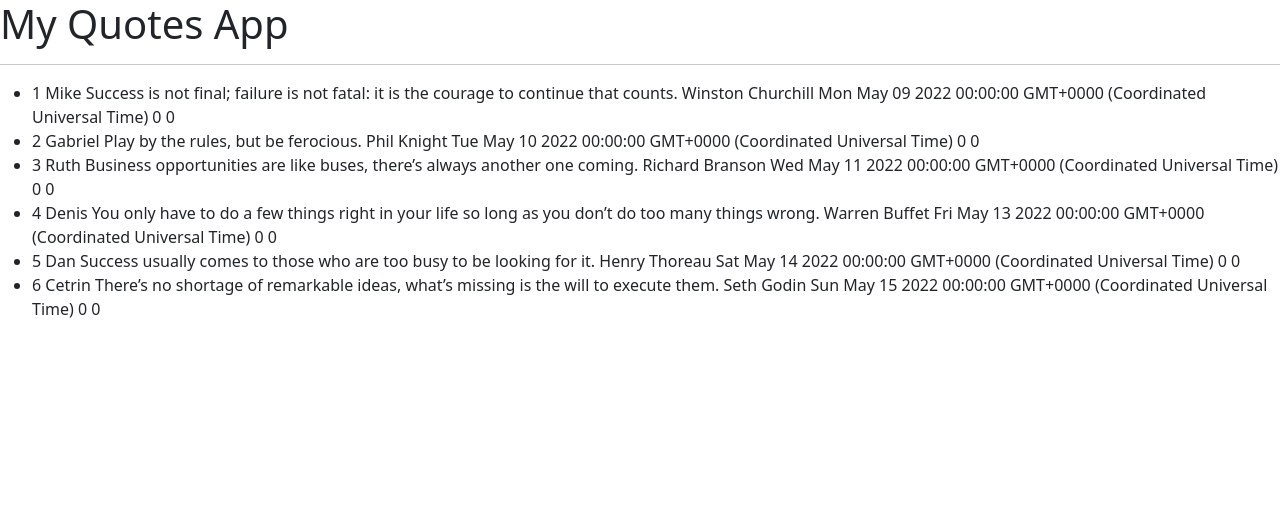
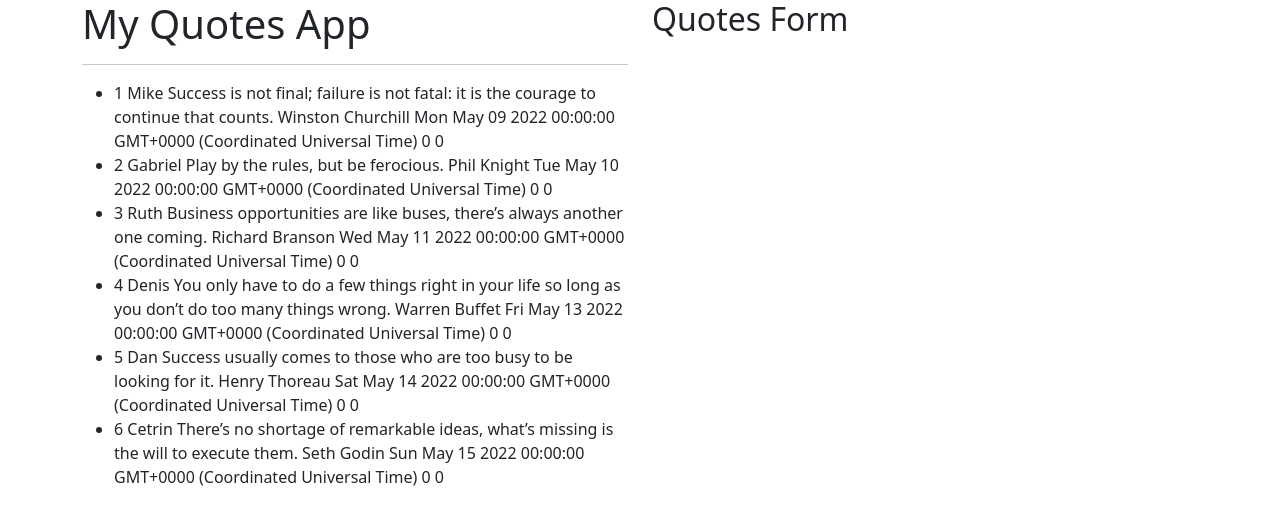
Before and after one commit to DenisMuga/WK1AngularIP-Quotes, an Angular app: page / in a window 1280 px wide. Shown: the top 524 px of the page. Built offline with nearby package versions, Linux system fonts and the light colour scheme.

Commit message:
style: splitting the apps components using bootstrap columns

```diff
--- a/src/app/app.component.html
+++ b/src/app/app.component.html
@@ -1 +1,10 @@
-<app-quotes></app-quotes>
+<div class="container">
+  <div class="row">
+    <div class="col-md-6">
+      <app-quotes></app-quotes>
+    </div>
+    <div class="col-md-6">
+      <h2>Quotes Form </h2>
+    </div>
+  </div>
+</div>
```
